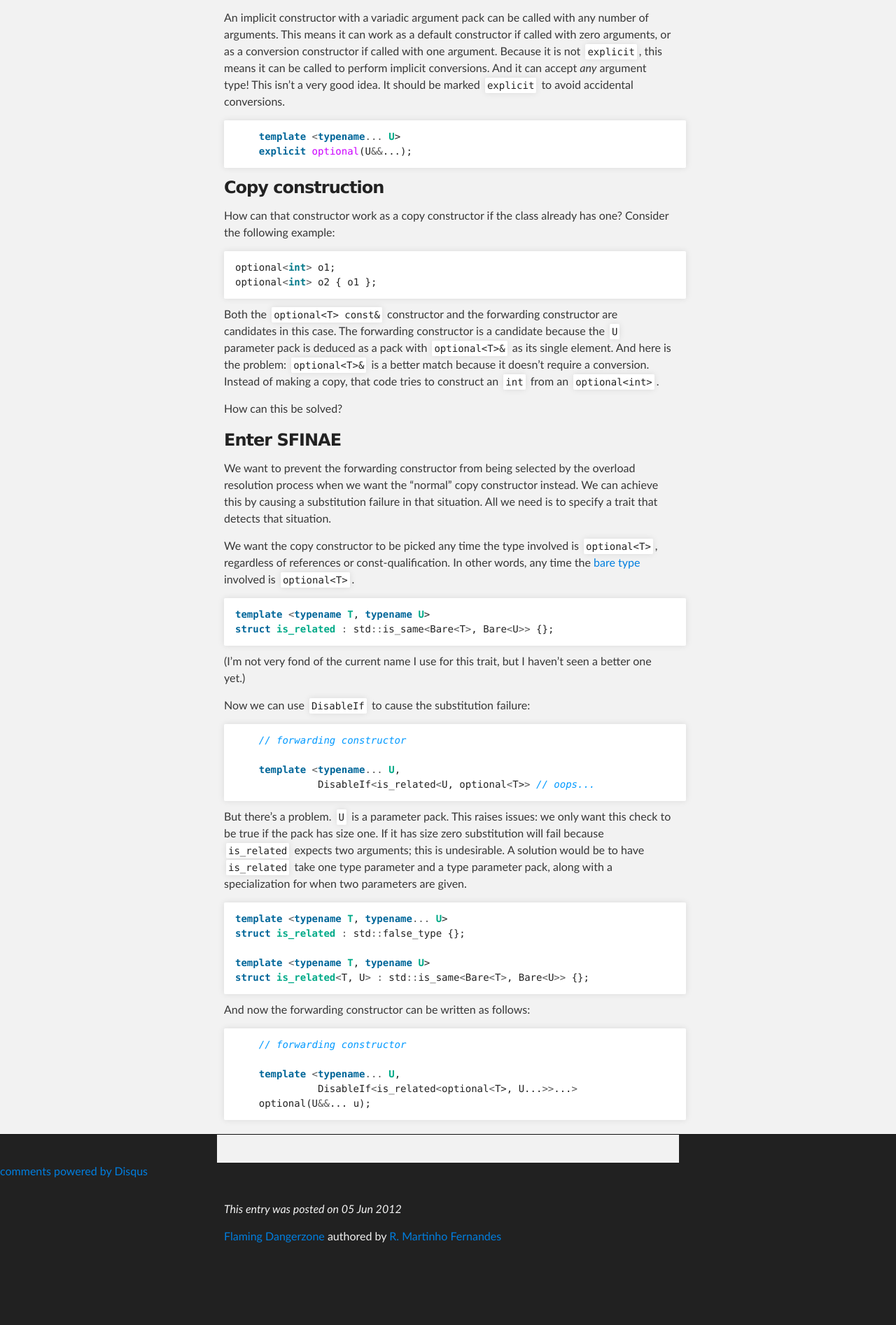
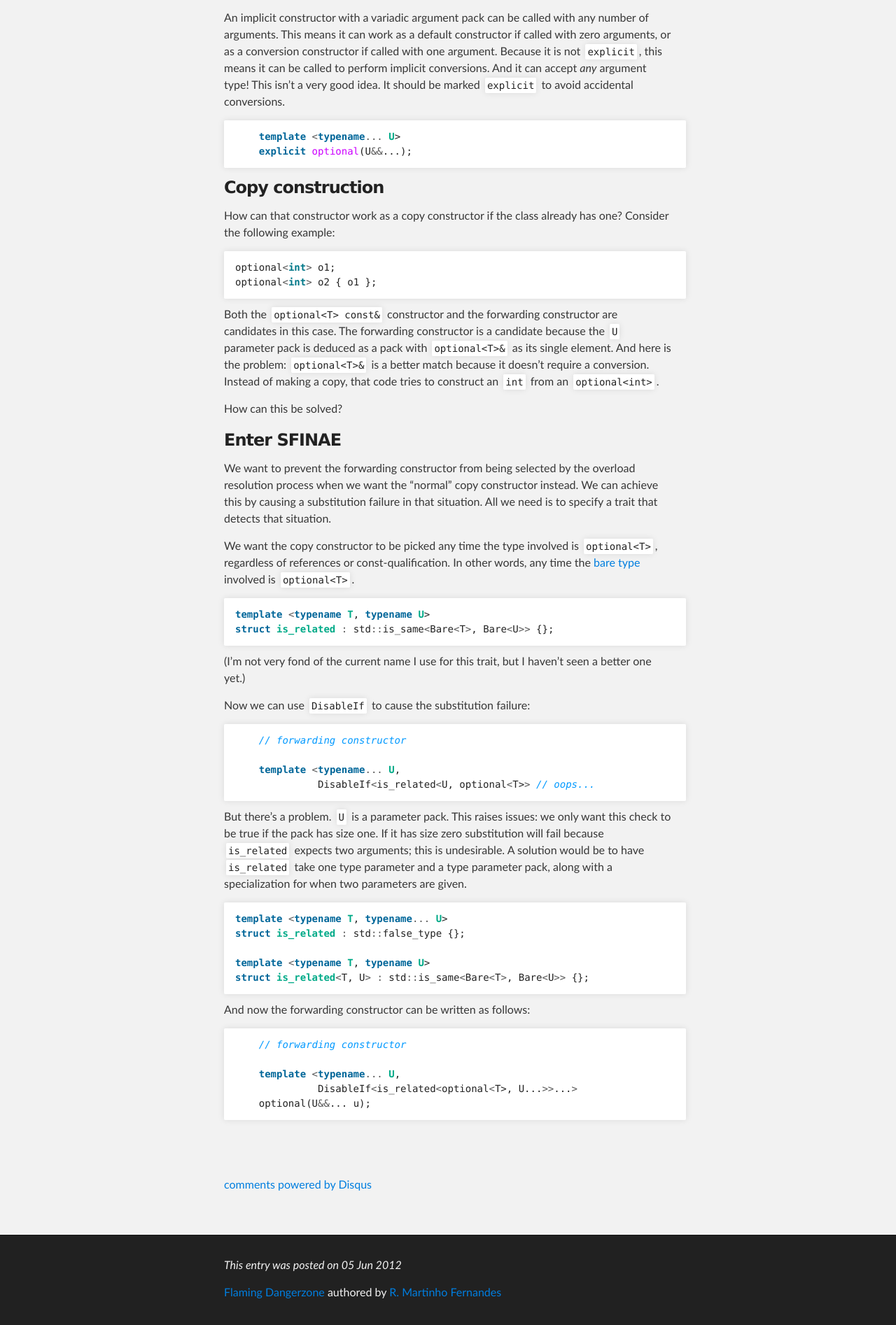
Before and after one commit to rmartinho/flamingdangerzone, a Jekyll site: the page built from _posts/2012-06-05-is_related.markdown, in a window 1280 px wide. Shown: the part 967-2861 px from the top of the page at 70% size. Built offline with Jekyll 4.4.1, drawn with Linux system fonts in a browser that asks for light colours; comment, search, counter and statistics services are not loaded; before the commit the page ends 2781 px from its top, so only the background shows below that.

Commit message:
Testing Disqus

```diff
--- a/_layouts/post.html
+++ b/_layouts/post.html
@@ -30,10 +30,9 @@
         {{ content }}
 
       </section>
-    </div>
 
-    <!-- Let's try this -->
-  <div id="disqus_thread"></div>
+      <section id="comments" class="inner">
+        <div id="disqus_thread"></div>
         <script type="text/javascript">
             var disqus_shortname = 'flaming-dangerzone';
 
@@ -46,6 +45,8 @@
         </script>
         <noscript>Please enable JavaScript to view the <a href="http://disqus.com/?ref_noscript">comments powered by Disqus.</a></noscript>
         <a href="http://disqus.com" class="dsq-brlink">comments powered by <span class="logo-disqus">Disqus</span></a>
+      <section id="comments" class="inner">
+    </div>
 
 
     <!-- FOOTER  -->
--- a/stylesheets/stylesheet.css
+++ b/stylesheets/stylesheet.css
@@ -287,7 +287,6 @@
   max-width: 640px;
   padding: 20px 10px;
   margin: 0 auto;
-  background: #F2F2F2;
 }
 
 .inner {
```
